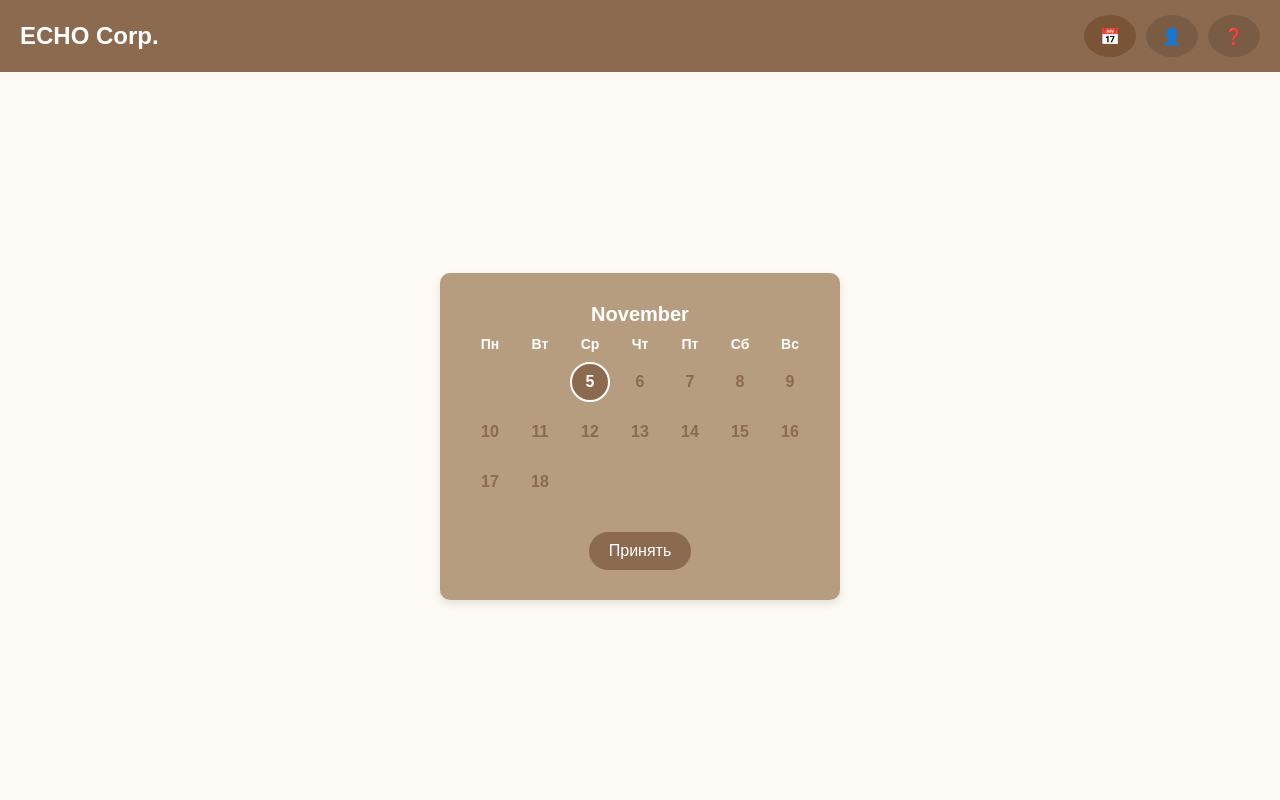
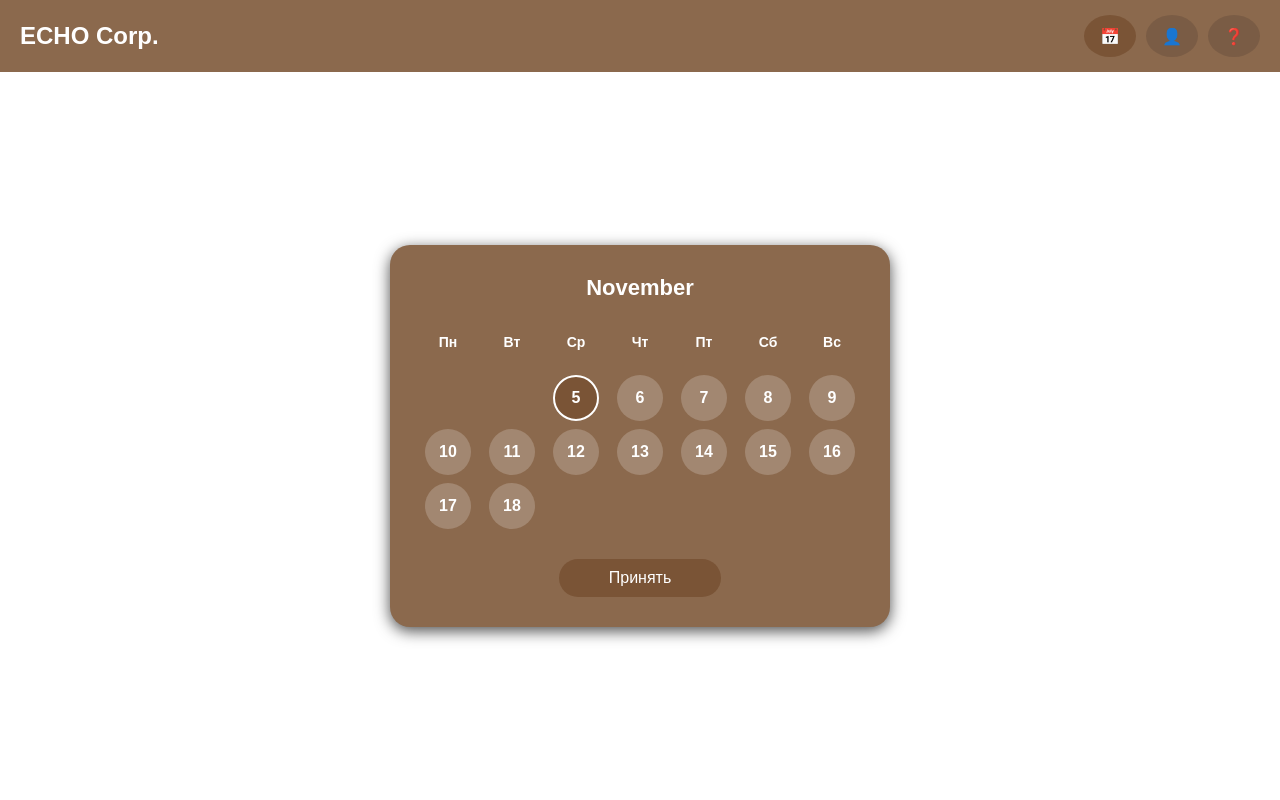
Before and after one commit to abletoburntheweb/echo_delivery_web, a Django app: page /calendar/ in a window 1280 px wide. Run offline with Django 5.2, Linux system fonts and the light colour scheme; the visitor is signed in with stand-in values (Sample User, id 1).

```diff
--- a/core/static/core/css/calendar.css
+++ b/core/static/core/css/calendar.css
@@ -1,7 +1,6 @@
-/* static/core/css/calendar.css */
 body {
     font-family: Arial, sans-serif;
-    background-color: #fdf9f4;
+    background-color: white;
     margin: 0;
     padding: 0;
     display: flex;
@@ -10,9 +9,10 @@ body {
     min-height: 100vh;
     box-sizing: border-box;
 }
+
 .header {
     width: 100%;
-    background-color: #8b6a50;
+    background-color: #8B694D;
     color: white;
     padding: 15px 20px;
     display: flex;
@@ -70,6 +70,7 @@ body {
 .unused-button:hover {
     background-color: #6A4A2E;
 }
+
 .main-content {
     display: flex;
     justify-content: center;
@@ -79,41 +80,41 @@ body {
     padding: 20px;
     box-sizing: border-box;
 }
+
 .container {
-    background-color: #b79d80;
+    background-color: #8B694D;
     padding: 30px;
-    border-radius: 10px;
-    box-shadow: 0 4px 8px rgba(0,0,0,0.1);
+    border-radius: 20px;
+    box-shadow: 0 4px 15px rgba(0, 0, 0, 0.7);
     text-align: center;
-    max-width: 400px;
+    max-width: 500px;
     width: 100%;
     box-sizing: border-box;
 }
 
 .month-header {
-    margin-top: 0;
-    margin-bottom: 10px;
+    margin: 0 0 20px 0;
     color: white;
-    font-size: 20px;
+    font-size: 22px;
     font-weight: bold;
 }
 
 .weekdays-grid {
     display: grid;
     grid-template-columns: repeat(7, 1fr);
-    gap: 10px;
-    margin-bottom: 10px;
+    gap: 8px;
+    margin-bottom: 12px;
     justify-items: center;
     align-items: center;
     width: 100%;
-    box-sizing: border-box;
 }
 
 .weekday {
     font-weight: bold;
     color: white;
     font-size: 14px;
-    width: 40px;
+    width: 42px;
+    height: 42px;
     display: flex;
     align-items: center;
     justify-content: center;
@@ -122,45 +123,32 @@ body {
 .calendar-grid {
     display: grid;
     grid-template-columns: repeat(7, 1fr);
-    gap: 10px;
+    gap: 8px;
     margin-bottom: 20px;
     justify-items: center;
     align-items: center;
     width: 100%;
-    box-sizing: border-box;
-}
-
-.empty-cell {
-    width: 40px;
-    height: 40px;
-    background: transparent;
-    display: flex;
-    align-items: center;
-    justify-content: center;
 }
 
 .day-btn {
-    width: 40px;
-    height: 40px;
+    width: 42px;
+    height: 42px;
     display: flex;
     align-items: center;
     justify-content: center;
     font-weight: bold;
     font-size: 16px;
-    color: #8b6a50;
+    color: white;
+    background-color: rgba(255, 255, 255, 0.2);
+    border: 2px solid transparent;
+    border-radius: 50%;
     cursor: pointer;
-    transition: background-color 0.2s, transform 0.1s, border 0.2s;
-    border: 2px solid transparent;
-    background: none;
-    padding: 0;
-    margin: 0;
-    box-sizing: border-box;
-    user-select: none;
+    transition: all 0.2s ease;
 }
 
 .day-btn:hover {
-    border: 2px solid white;
-    border-radius: 50%;
+    background-color: rgba(255, 255, 255, 0.3);
+    border-color: white;
 }
 
 .day-btn:active {
@@ -168,27 +156,25 @@ body {
 }
 
 .day-btn.selected {
-    background-color: #8b6a50;
-    color: white;
-    border: 2px solid white;
-    border-radius: 50%;
+    background-color: #7A5436;
+    border-color: white;
 }
 
 .accept-button {
-    background-color: #8b6a50;
+    background-color: #7A5436;
     color: white;
     border: none;
-    padding: 10px 20px;
-    border-radius: 20px;
+    padding: 10px 50px;
+    border-radius: 25px;
     cursor: pointer;
     font-size: 16px;
+    font-weight: 500;
+    transition: background-color 0.2s;
     margin-top: 10px;
-    box-sizing: border-box;
-    align-self: flex-end;
 }
 
 .accept-button:hover {
-    background-color: #7a5c45;
+    background-color: #6A4A2E;
 }
 
 .calendar-actions {
@@ -196,13 +182,13 @@ body {
     justify-content: space-between;
     align-items: center;
     width: 100%;
-    margin-top: 10px;
+    margin-top: 20px;
 }
 
 .faq-button {
-    background-color: #8b6a50;
+    background-color: #7A5436;
     color: white;
-    padding: 8px 12px;
+    padding: 8px 16px;
     border-radius: 20px;
     text-decoration: none;
     font-size: 14px;
@@ -210,5 +196,5 @@ body {
 }
 
 .faq-button:hover {
-    background-color: #7a5c45;
+    background-color: #6A4A2E;
 }
```
Also changed, not shown: core/static/core/css/faq.css (+26 -0 lines).
